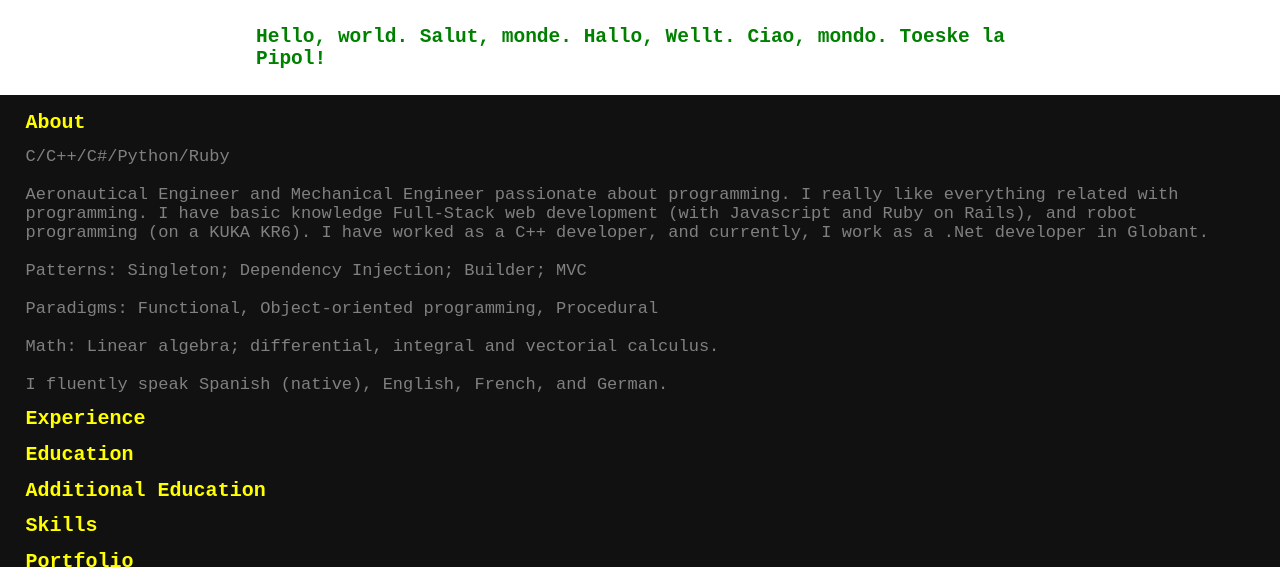
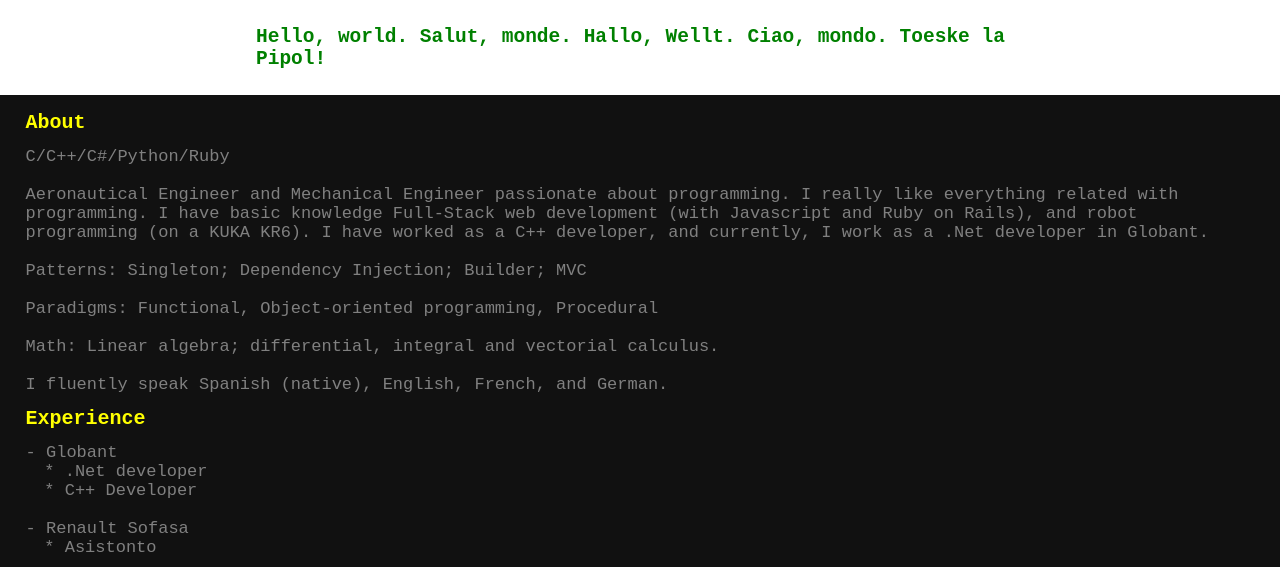
Before and after one commit to pabloum/pabloum.github.io, a plain HTML site: page index.html in a window 1280 px wide. Shown: the top 567 px of the page. Drawn offline with Linux system fonts and the light colour scheme.

Commit message:
Adds some experience info

```diff
--- a/index.html
+++ b/index.html
@@ -37,7 +37,17 @@
 
     <h3>Experience</h3>
     <div class="text">
-
+        - Globant
+        <br>
+            &ensp; * .Net developer
+            <br>
+            &ensp; * C++ Developer
+            <br>
+            <br>
+        - Renault Sofasa
+        <br>
+        &ensp; * Asistonto
+        <br>
     </div>
 
     <h3>Education</h3>
```
